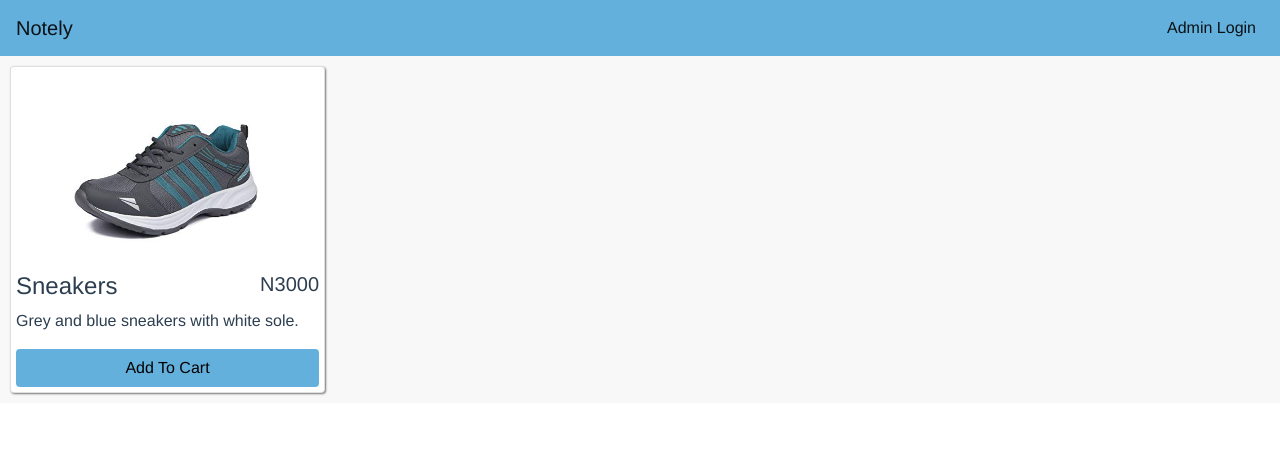
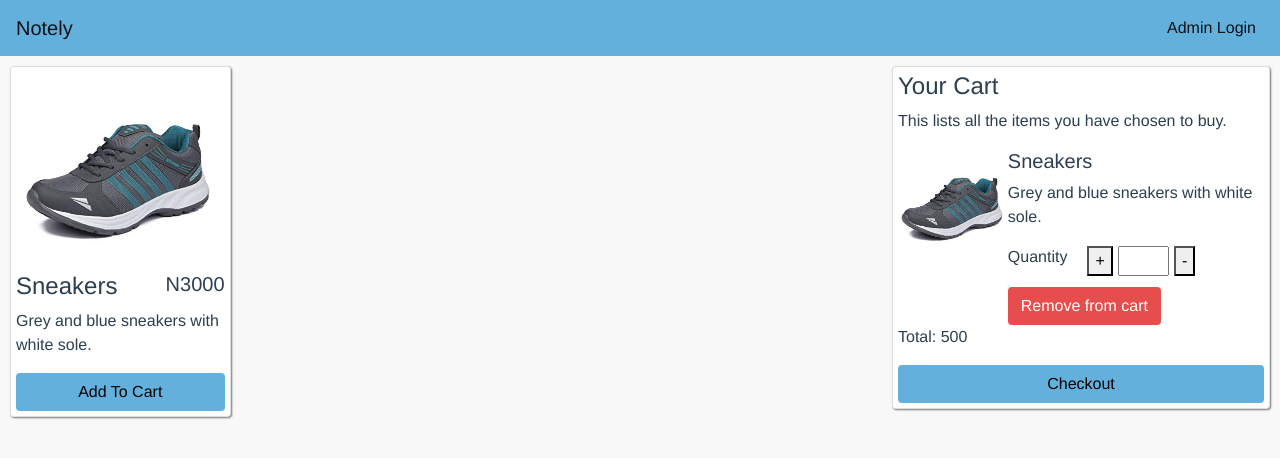
Before and after one commit to georgeben/Using-Vuex-for-state-management, a Vue app: page / in a window 1280 px wide. Shown: the top 458 px of the page. Built offline with nearby package versions, Linux system fonts and the light colour scheme.

Commit message:
Created the ShoppingCart component

```diff
--- a/src/App.vue
+++ b/src/App.vue
@@ -22,5 +22,6 @@ export default {
   -moz-osx-font-smoothing: grayscale;
   color: #2c3e50;
   background-color: #f8f8f8;
+  height: 100vh;
 }
 </style>
--- /dev/null
+++ b/src/components/CartItem.vue
@@ -0,0 +1,56 @@
+<template>
+    <div class="cart-item">
+        <div class="img">
+            <img src="../assets/shoe.jpg" alt="Failed to load image">
+        </div>
+        <div class="detail">
+            <h5>Sneakers</h5>
+            <p>Grey and blue sneakers with white sole.</p>
+            <div class="quantity">
+                <label for="quantity">Quantity</label>
+                <button>+</button>
+                <input type="number" id="quantity">
+                <button>-</button>
+            </div>
+            <button class="btn remove-btn">Remove from cart</button>
+        </div>
+    </div>
+</template>
+
+<style scoped>
+.cart-item{
+    display: flex;
+}
+
+.img{
+    width: 30%;
+}
+
+.img img{
+    width: 100%;
+}
+
+.detail{
+    width: 70%;
+}
+
+.quantity{
+    display: flex;
+    align-items: center;
+}
+
+.quantity input{
+    width: 20%;
+    margin: 0 5px;
+}
+
+.quantity label{
+    margin-right: 20px;
+}
+
+.remove-btn{
+    background-color: rgb(230, 78, 78);
+    color: white;
+    margin-top: 10px;
+}
+</style>
--- /dev/null
+++ b/src/components/ShoppingCart.vue
@@ -0,0 +1,28 @@
+<template>
+    <div class="card" >
+        <h4>Your Cart</h4>
+        <p>This lists all the items you have chosen to buy.</p>
+        <CartItem />
+
+        <p>Total: 500</p>
+        <button class="btn">Checkout</button>
+    </div>
+</template>
+
+
+<script>
+import CartItem from './CartItem';
+
+export default {
+    name: 'ShoppingCart',
+    components: {
+        CartItem,
+    }
+}
+</script>
+
+<style scoped>
+button{
+    background-color: rgb(99, 176, 221);
+}
+</style>
--- a/src/views/Home.vue
+++ b/src/views/Home.vue
@@ -1,16 +1,25 @@
 <template>
   <div class="home">
-    <ProductItem />
+    <section class="products" >
+      <ProductItem />
+    </section>
+
+    <section class="cart">
+      <ShoppingCart />
+    </section>
+
   </div>
 </template>
 
 <script>
 import ProductItem from '../components/ProductItem.vue';
+import ShoppingCart from '../components/ShoppingCart.vue';
 
 export default {
   name: 'home',
   components: {
     ProductItem,
+    ShoppingCart,
   },
 }
 </script>
@@ -18,6 +27,16 @@ export default {
 <style>
 .home{
   padding: 10px;
+  display: flex;
+  flex-wrap: wrap;
+}
+
+.products{
+  width: 70%;
+}
+
+.cart{
+  width: 30%;
 }
 
 .card{
```
